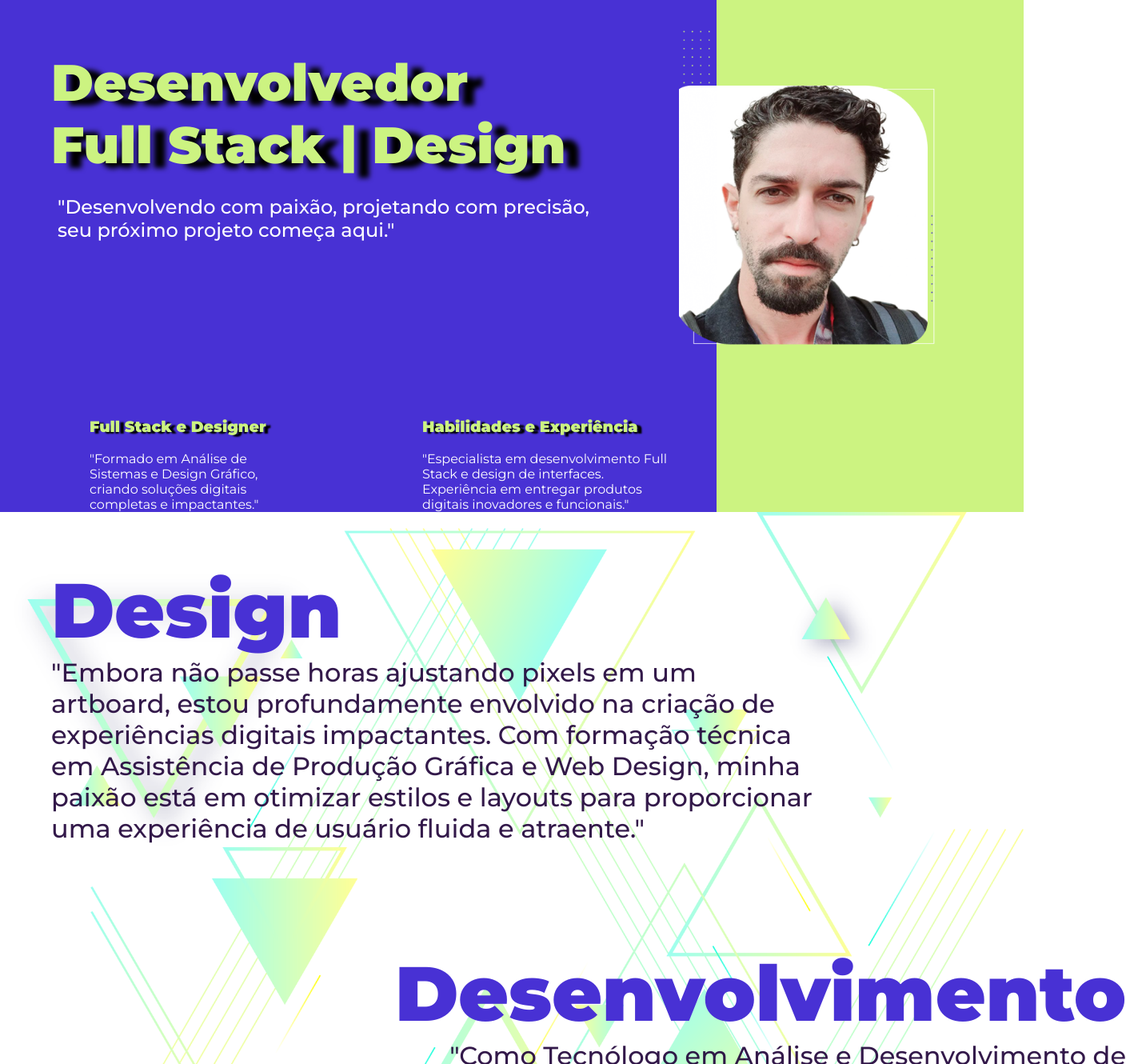
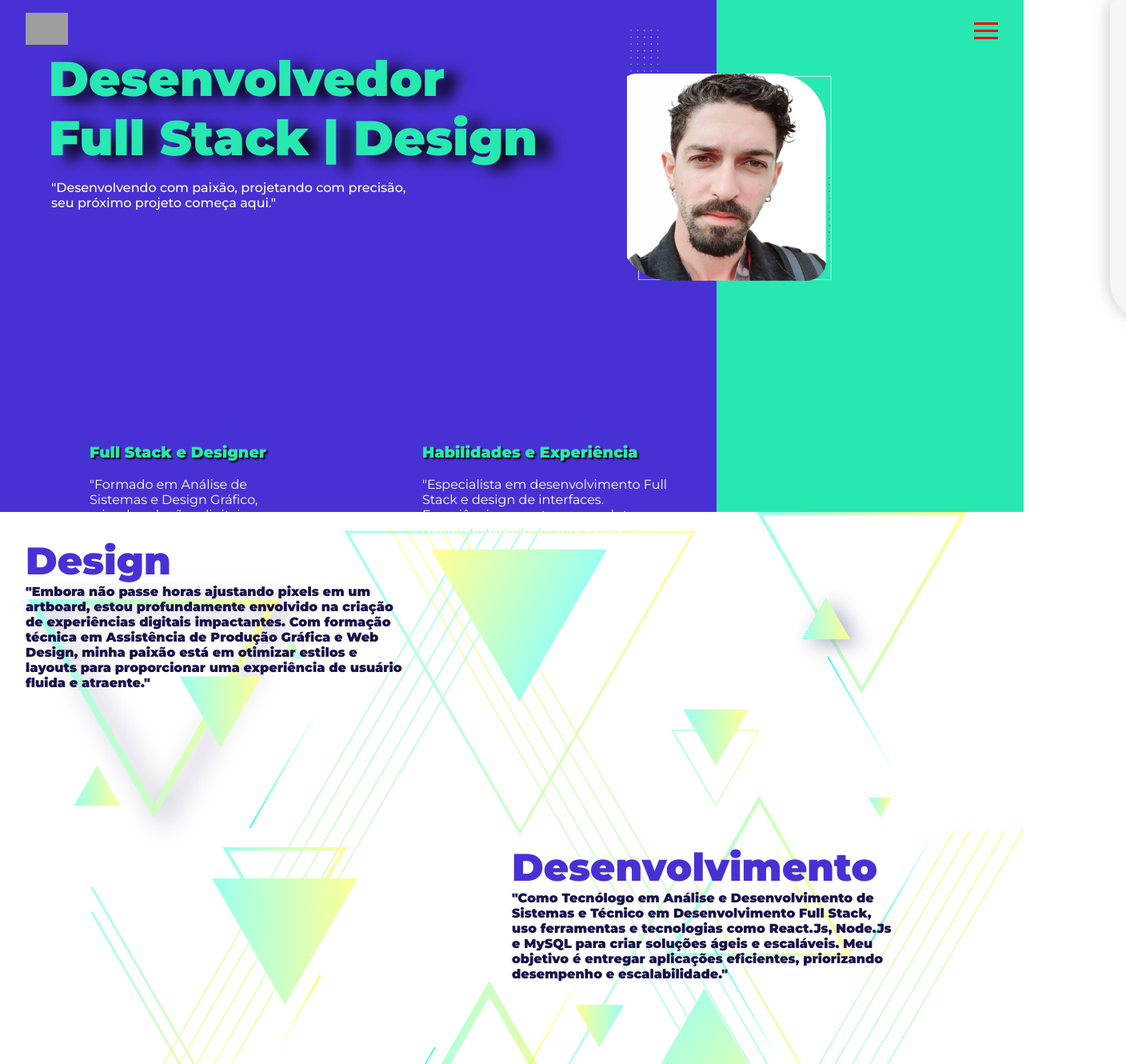
Before and after one commit to lukaslimna1/portifolio, a React (Create React App) app: page / in a window 1280 px wide. Shown: the top 1330 px of the page at 80% size, 1408 px wide, since content can reach past the window. Built offline with nearby package versions, Linux system fonts and the light colour scheme; grey boxes are pictures that could not be loaded.

Commit message:
Melhorando tudo !
Melhorando tudo !

```diff
--- a/src/App.tsx
+++ b/src/App.tsx
@@ -4,12 +4,21 @@ import { Route, Routes } from "react-router-dom";
 
 import "./App.css"; // Importa o CSS global
 import Home from "./paginas/home";
+import Design from "./paginas/design";
 
 const App: React.FC = () => {
   return (
-    <div className="content">
+    <div className='content'>
       <Routes>
-        <Route path="/" element={<Home />} />
+        <Route
+          path='/'
+          element={<Home />}
+        />
+        <Route
+          path='/design'
+          element={<Design />}
+        />
+
       </Routes>
     </div>
   );
--- /dev/null
+++ b/src/componentes/menu.tsx
@@ -0,0 +1,51 @@
+import React, { useState } from "react";
+import "../estilos/menu.css";
+import { Link } from "react-router-dom";
+import { FontAwesomeIcon } from "@fortawesome/react-fontawesome";
+import { faHome } from "@fortawesome/free-solid-svg-icons";
+
+function Menu() {
+  const [isOpen, setIsOpen] = useState<boolean>(false);
+
+  const toggleMenu = () => {
+    setIsOpen(!isOpen);
+  };
+
+  return (
+    <header>
+      <div className='logo'>
+        <img
+          src='logo.png'
+          alt='Logo'
+        />
+      </div>
+      <button
+        className='menu-toggle'
+        onClick={toggleMenu}
+      >
+        <div className={`hamburger ${isOpen ? "open" : ""}`}>
+          <span></span>
+          <span></span>
+          <span></span>
+        </div>
+      </button>
+      <nav className={`menu ${isOpen ? "open" : ""}`}>
+        <div className='menu-link'>
+          <Link
+            to='/'
+            className='menu-link-texto'
+          >
+            {" "}
+            <FontAwesomeIcon
+              icon={faHome}
+              className='menu-link-icone'
+            />{" "}
+            HOME{" "}
+          </Link>
+        </div>
+      </nav>
+    </header>
+  );
+}
+
+export default Menu;
--- a/src/estilos/home.css
+++ b/src/estilos/home.css
@@ -1,6 +1,7 @@
 .home-background {
   display: flex;
   height: 100vh;
+
   flex-direction: column; /* Alinha os filhos verticalmente */
 }
 
@@ -11,39 +12,40 @@
   width: inherit;
   max-height: 100vh;
   min-height: 80vh;
-  background: linear-gradient(90deg, #4831d4 70%, #ccf381 50%);
+  background: linear-gradient(90deg, #4831d4 70%, #27e8b1 50%);
+  overflow: hidden;
 }
 
 .home-titulo {
   font-weight: 900;
-  font-size: 4em;
+  font-size: 3.8em;
   margin-top: 1em; /* Remove a margem para alinhamento mais preciso */
   margin-left: 1em;
-  color: #ccf381;
+  color: #27e8b1;
   text-align: left;
-  text-shadow: 0.3em 0.1em 0.1em black;
+  text-shadow: 0.3em 0.1em 0.3em black;
 }
 
 .home-subtitulo {
   font-weight: 500;
-  font-size: 1.5em;
+  font-size: 1em;
   margin-top: 1em; /* Remove a margem para alinhamento mais preciso */
-  margin-left: 3em;
+  margin-left: 4em;
   color: white;
 }
 
 .home-perfil {
   background: url("/public/img/perfil.png") no-repeat center center; /* Define a imagem de fundo */
   background-size: cover; /* Ajusta o tamanho da imagem */
-  width: 25vw; /* Ajuste conforme necessário */
-  height: 50vh; /* Ajuste conforme necessário */
+  width: 20vw; /* Ajuste conforme necessário */
+  height: 40vh; /* Ajuste conforme necessário */
   margin-left: 7em;
   margin-top: 2em;
 }
 
 .home-chamada-fundo {
   position: absolute; /* Permite o posicionamento absoluto dentro do home-cima */
-  bottom: 10em; /* Distância do fundo do container */
+  bottom: 8em; /* Distância do fundo do container */
   left: 30em;
   transform: translateX(-50%); /* Ajusta o alinhamento centralizado */
   display: flex;
@@ -63,17 +65,17 @@
 }
 
 .chamada-h3 {
-  text-shadow: 0.3em 0.1em 0.1em black;
+  text-shadow: 0.1em 0.1em 0.1em black;
   margin-bottom: 1em;
   font-weight: 900;
-  color: #ccf381;
+  color: #27e8b1;
   font-size: 1.2em;
 }
 
 /*Segunda Parte*/
 .home-design-dev-fundo {
   display: flex;
-  min-height: 140vh;
+  min-height: 120vh;
   width: inherit;
   background-image: url("/public/img/dev-design.png");
   background-repeat: repeat-y;
@@ -82,25 +84,21 @@
 }
 
 .home-design {
-  width: 60rem;
-  font-size: 2em;
-  font-weight: 500;
+  width: 30rem;
+
   margin: 2em;
-  color: black;
 }
 
 .home-dev {
-  width: 60rem;
-  font-size: 2em;
-  font-weight: 500;
-  margin: 2em;
-  color: black;
-  text-align: right;
-  margin-left: 14em;
+  width: 30rem;
+  margin-top: 10em;
+  margin-left: 40em;
 }
 
 .home-dd-texto {
-  color: #22053beb;
+  color: #19114b;
+  font-size: 1em;
+  font-weight: 900;
 }
 
 .home-dd-titulo {
@@ -112,7 +110,7 @@
 /*Terceira Parte*/
 .home-formacao {
   display: flex;
-  min-height: 210vh;
+  min-height: 300vh;
   background: linear-gradient(90deg, #4831d4 100%, #ffffff 50%);
   margin: 0;
   padding: 0;
@@ -124,7 +122,7 @@
 }
 
 .home-formacao-titulo {
-  color: #ccf381;
+  color: #27e8b1;
   font-size: 4em;
   font-weight: 900;
   padding: 0.4em;
@@ -149,23 +147,22 @@
   background-position: center; /* Centraliza a imagem no contêiner */
 }
 
-
 /*Final*/
-
 
 .home-links-container {
   display: flex;
-  min-height: 50em;
+  min-height: auto;
+  align-items: center;
+  justify-content: center;
+  padding: 5em;
 }
 
-.home-links-esquerdo,
 .home-links-direito {
   flex: 1;
-  margin: 5em;
-  justify-content: center;
+  padding: 2em;
 }
 
-.home-links-titulo{
+.home-links-titulo {
   width: 10em;
   font-size: 3em;
   font-weight: 900;
@@ -173,30 +170,63 @@
 }
 
 .home-links-paragrafo {
-  font-size: 2em;
+  font-size: 1.5em;
+  width: 20em;
   font-weight: 500;
   margin-top: 1em;
 }
 
+/* Botão */
 .home-link-btn {
-
-  margin: 2em 4em 0; /* Alinha ao centro horizontalmente */
+  position: relative;
+  margin: 2em 4em;
   width: 10em;
   height: 2em;
   border-radius: 0.3em;
   text-align: center;
   font-size: 2em;
   font-weight: 600;
-  display: block; /* Garante que o botão se comporte como um bloco */
-  background-color: #4831d4;
-  color: #ccf381;
+  display: block;
+  background: linear-gradient(90deg, hwb(248 19% 17%), #27e8b1);
+  color: white;
+  border: none;
+  cursor: pointer;
+  overflow: hidden;
+  transition: color 0.4s;
 }
+
+/* Efeito Gradiente em Movimento */
+.home-link-btn::after {
+  content: "";
+  position: absolute;
+  top: 0;
+  left: -100%;
+  width: 300%;
+  height: 100%;
+  background-color: #4831d4; /* Cor sólida */
+  transition: left 0.4s;
+  z-index: 0;
+}
+
+/* Efeito ao passar o mouse */
+.home-link-btn:hover::after {
+  left: 100%;
+}
+
+/* Ajuste do texto do botão para garantir que fique sobre o efeito gradiente */
+.home-link-btn span {
+  position: relative;
+  z-index: 1;
+}
+
+/*Barra de Separação !*/
+
 .home-links-wave {
-  margin-top: 5em; /* Espaço superior ajustado conforme necessário */
-  width: 0.5em; /* Largura aumentada para uma visualização mais clara */
-  height: 35em; /* Altura aumentada para uma visualização mais clara */
-  background: linear-gradient(45deg, #ccf381, #4831d4, #ff6b6b, #ffb347);
-  background-size: 400% 400%; /* Aumenta o tamanho do fundo para uma animação mais suave */
+  margin-top: 4em; /* Espaço superior ajustado conforme necessário */
+  min-width: 0.3vw; /* Largura aumentada para uma visualização mais clara */
+  height: 90vh; /* Altura aumentada para uma visualização mais clara */
+  background: linear-gradient(45deg, #27e8b1, #4831d4, #27e8b1, #ac12e1);
+  background-size: 230% 200%; /* Aumenta o tamanho do fundo para uma animação mais suave */
   animation: gradient-animation 7s ease infinite;
 }
 
--- /dev/null
+++ b/src/estilos/menu.css
@@ -0,0 +1,92 @@
+header {
+  position: fixed;
+  top: 0;
+  left: 0;
+  width: 95vw;
+  background-color: none;
+  z-index: 999;
+  display: flex;
+  justify-content: space-between;
+  align-items: center;
+  padding: 1em 2em;
+}
+
+.logo img {
+  max-height: 40px;
+}
+
+.menu-toggle {
+  background-color: transparent;
+  border: none;
+  cursor: pointer;
+  z-index: 1000; /* Mantém o botão acima do menu */
+}
+
+.hamburger {
+  color: red;
+  display: flex;
+  flex-direction: column;
+  justify-content: space-between;
+  width: 30px;
+  height: 21px;
+}
+
+.hamburger span {
+  width: 100%;
+  height: 3px;
+  background-color: red;
+  transition: all 0.3s ease;
+}
+.hamburger.open span:nth-child(1) {
+  transform: rotate(45deg) translate(5px, 5px);
+}
+
+.hamburger.open span:nth-child(2) {
+  opacity: 0;
+}
+
+.hamburger.open span:nth-child(3) {
+  transform: rotate(-45deg) translate(5px, -5px);
+}
+.menu {
+  text-align: center;
+  position: fixed;
+  top: 0;
+  right: -300px;
+  width: 15vw;
+  height: 50vh; /* Altura do menu */
+  background-color: #f5f5f5;
+  border-radius: 0.5em 3em 0.8em 3em; /* Bordas arredondadas */
+  box-shadow: -2px 0 20px rgba(0, 0, 0, 0.2); /* Sombra mais intensa */
+  transition: right 0.3s ease, box-shadow 0.3s ease; /* Transição suave */
+  z-index: 999; /* O menu deve estar atrás do botão */
+}
+
+/* Efeito de flutuação ao abrir */
+.menu.open {
+  right: 0;
+  box-shadow: -2px 0 30px rgba(0, 0, 0, 0.3); /* Sombra mais intensa quando aberto */
+  transform: translateY(2em); /* Move o menu para baixo levemente */
+  margin: 1em;
+}
+
+/*Conteudo do Menu*/
+
+.menu-link {
+  text-decoration: none;
+  font-size: 1.5rem;
+  margin-top: 2em;
+}
+
+.menu-link-texto {
+  text-decoration: none;
+  font-weight: 700;
+}
+
+.menu-link-icone {
+  color: red;
+}
+
+.open {
+  color: red;
+}
--- /dev/null
+++ b/src/paginas/design.tsx
@@ -0,0 +1,7 @@
+import React from "react";
+
+function Design() {
+  return <div>design</div>;
+}
+
+export default Design;
--- a/src/paginas/home.tsx
+++ b/src/paginas/home.tsx
@@ -1,9 +1,11 @@
 import React from "react";
 import "../estilos/home.css";
+import Menu from "../componentes/menu";
 
 function Home() {
   return (
     <div className='home-background'>
+      <Menu />
       <div className='home-cima'>
         <div>
           <h1 className='home-titulo'>
@@ -86,19 +88,28 @@ function Home() {
       </div>
       <div className='home-links-container'>
         <div className='home-links-esquerdo'>
-          <h1 className="home-links-titulo">Veja o código em Ação !</h1>
-          <p className="home-links-paragrafo">"Desenvolvo o código que dá vida às minhas interfaces, garantindo uma
-experiência de usuário suave e eficiente."</p>
-          <button className="home-link-btn"> Veja Mais </button>
+          <h1 className='home-links-titulo'>Veja o código em Ação !</h1>
+          <p className='home-links-paragrafo'>
+            "Desenvolvo o código que dá vida às minhas interfaces, garantindo uma
+            experiência de usuário suave e eficiente."
+          </p>
+          <button className='home-link-btn'>
+            {" "}
+            <span>Veja Mais</span>{" "}
+          </button>
         </div>
-        <div className="home-links-wave"></div>
+        <div className='home-links-wave'></div>
         <div className='home-links-direito'>
-          <h1 className="home-links-titulo">Dê uma olhada nos meus Designs</h1>
-          <p className="home-links-paragrafo">"Crio interfaces e telas para aplicativos
-e soluções digitais, tornando cada projeto
- funcional e visualmente marcante."</p>
-          <button className="home-link-btn"> Veja Mais </button>
-          </div>
+          <h1 className='home-links-titulo'>Dê uma olhada nos meus Designs</h1>
+          <p className='home-links-paragrafo'>
+            "Crio interfaces e telas para aplicativos e soluções digitais, tornando cada
+            projeto funcional e visualmente marcante."
+          </p>
+          <button className='home-link-btn'>
+            {" "}
+            <span> Veja Mais</span>{" "}
+          </button>
+        </div>
       </div>
     </div>
   );
```
